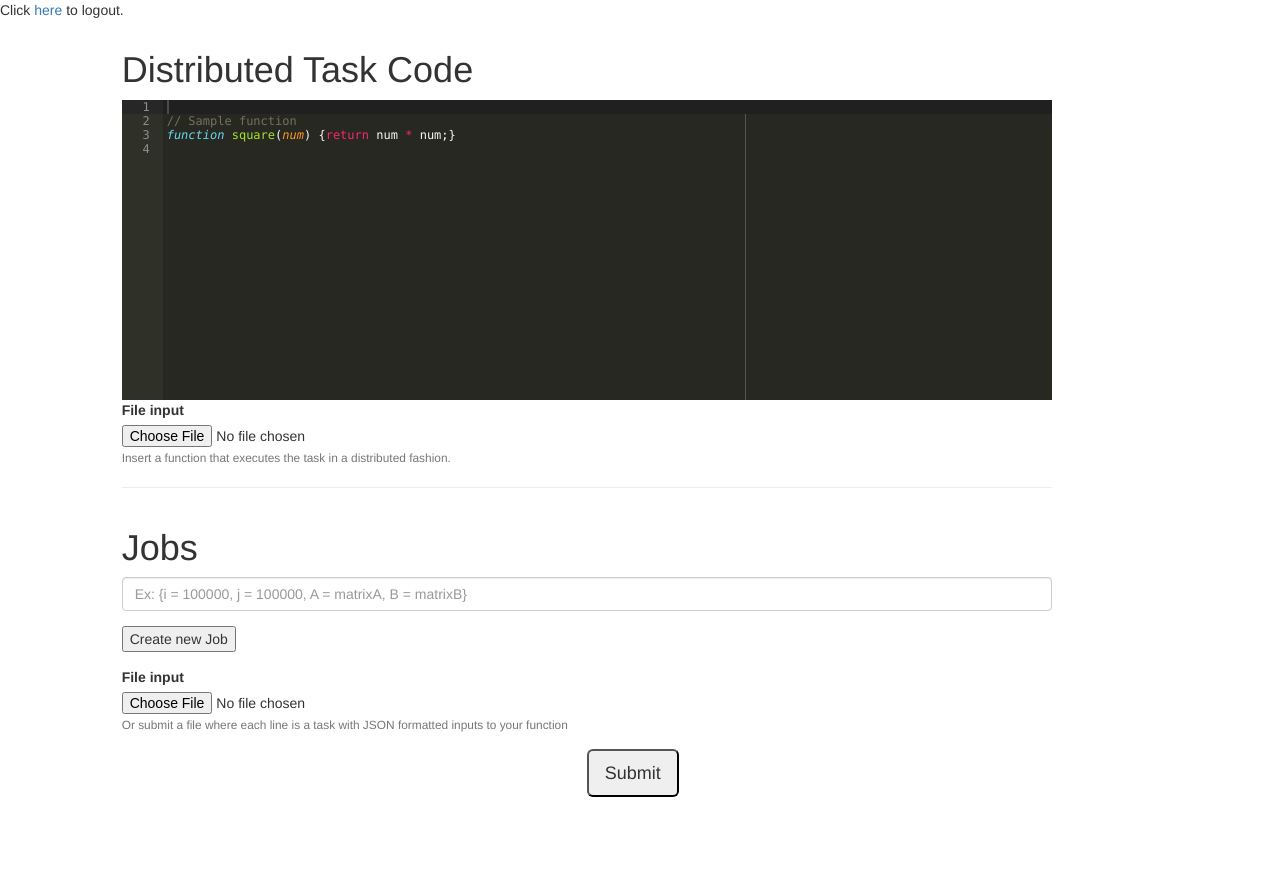
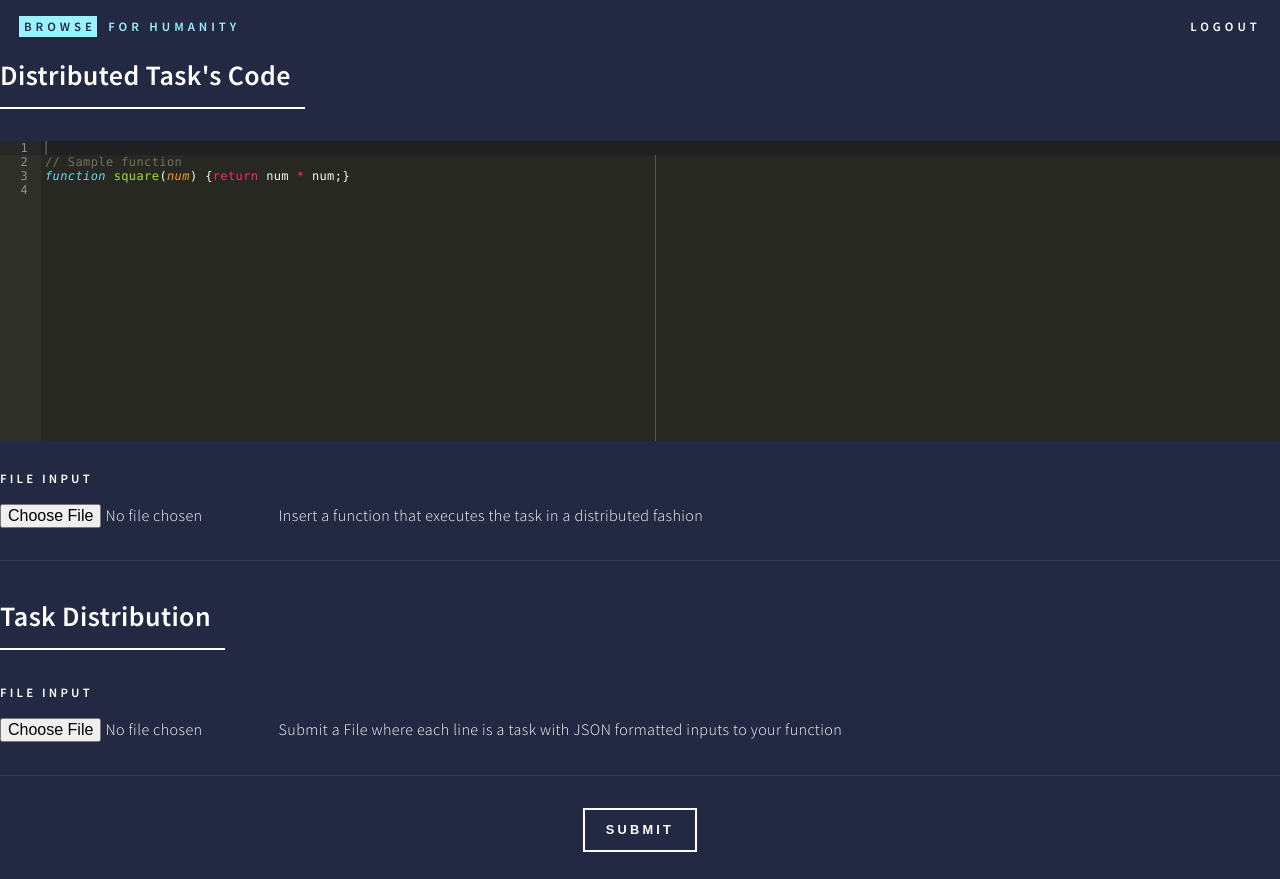
Before and after one commit to MkdmOmar/Browse-for-Humanity, a Flask app: page /createJob in a window 1280 px wide. Before the commit the page ends 797 px from the top, so only its background shows below. Run offline with Flask 2, Linux system fonts and the light colour scheme; the visitor is signed in with stand-in values (Sample User, id 1); some libraries are stand-ins or nearby versions.

Commit message:
When Will I get sleep

```diff
--- a/templates/createJob.html
+++ b/templates/createJob.html
@@ -23,18 +23,28 @@
 
 <body>
 
+	<div id="wrapper">
+
+             <!-- Header -->
+                    <header id="header" class="alt">
+                        <a href="index.html" class="logo"><strong>Browse</strong> <span>for Humanity</span></a>
+                        <nav>
+                            <a href="/logout">Logout</a>
+                        </nav>
+                    </header>
+
 	<!-- messages -->
 	{% for message in get_flashed_messages() %}
-	<h6>{{ message }}</h6>
+	<h5>{{ message }}</h5>
 	{% endfor %}
-	<p>Click <a href="/logout">here</a> to logout.</p>
 
 	<p hidden id="pEmail" name>{{ email }}</p>
 
 	<div class="col-lg-1"></div>
 	<form class="col-lg-9" id="submitJob" method="POST" enctype="multipart/form-data" action="{{ formAddress }}">
-		<h1 class="display-4">Distributed Task Code</h1>
-
+		<header class="major">
+			<h2>Distributed Task's Code</h2>
+			</header>
 		<div id="editor">
 // Sample function
 function square(num) {return num * num;}
@@ -43,37 +53,41 @@ function square(num) {return num * num;}
 			<!-- <div class="form-group">
 				<textarea name="typedCode" class="form-control" rows="3" placeholder="Paste your javascript here"></textarea>
 			</div> -->
-
+			<br>
 		<div class="form-group">
 	    	<label for="exampleInputFile">File input</label>
 	    	<input name="fileCode" type="file" class="form-control-file" id="exampleInputFile" aria-describedby="fileHelp">
-	    	<small id="fileHelp" class="form-text text-muted">Insert a function that executes the task in a distributed fashion.</small>
+	    	<small id="fileHelp" class="form-text text-muted"> Insert a function that executes the task in a distributed fashion</small>
 	  	</div>
 
 		<hr>
 		<div id="jobs_field"> <!-- div for jobs -->
 			<div id="selectedJobs"></div>
 			</div>
-			<div class="form-group">
-	    		<h1 class="display-4" style="float:left; padding-right: 20px">Jobs</h1> <p style="display:none;" id="jsonPopup">Data should be in JSON format corresponding to your getJob function.</p>
+			<header class="major">
+			<h2>Task Distribution</h2>
+			</header>
+			<!--<div class="form-group">
+	    		<p style="display:none;" id="jsonPopup">Data should be in JSON format corresponding to your getJob function.</p>
 	    		<input placeholder="Ex: {i = 100000, j = 100000, A = matrixA, B = matrixB}" class="form-control" id="job_field"/>
 	  		</div>
 	  		<div class="form-group">
-	  			<button href="#" id ="createJob">Create new Job</button>
-	  		</div>
+	  			<ul class="actions vertical">
+										<li><a href="#" class="button fit">Create A New Job</a></li>
+										</ul>
+	  		</div> -->
 	  		<div class="form-group">
 	  			<label for="exampleInputFile">File input</label>
-	    		<input name="tasksFile" type="file" class="form-control-file" id="tasksFile" aria-describedby="fileHelp">
-	    		<small id="fileHelp" class="form-text text-muted">Or submit a file where each 	line is a task with JSON formatted inputs to your function</small>
+	    		<input name="tasksFile" type="file" class="enter" id="tasksFile" aria-describedby="fileHelp">
+	    		<small id="fileHelp" class="form-text text-muted"> Submit a File where each line is a task with JSON formatted inputs to your function</small>
 	    	</div>
 		</div>
+		<hr>
 		<input type="hidden" id="emailInput" name="email" value = "" >
 		<input type="hidden" id="typedCode" name="typedCode" value = "" >
 
-		<div class="col-xs-3"></div>
-		<button class="btn-lg" id="submitJobs" type="submit">Submit</button>
-		<div class="col-xs-3"></div>
-
+		<center><button class="button" id="submitJobs" type="submit">Submit</button></center>
+		<br>
 
 	</form>
 	<div class="col-lg-1"></div>
@@ -97,13 +111,13 @@ function square(num) {return num * num;}
 
 
 
-	<!-- Include Bootstrap CSS -->
-	<link href="https://maxcdn.bootstrapcdn.com/bootstrap/3.3.7/css/bootstrap.min.css" rel="stylesheet" integrity="sha384-BVYiiSIFeK1dGmJRAkycuHAHRg32OmUcww7on3RYdg4Va+PmSTsz/K68vbdEjh4u" crossorigin="anonymous">
+	 <!-- Include CSS -->
+    <link rel="stylesheet" type=text/css href="{{ url_for('static', filename='css/main.css') }}" />
 
 	<!-- Include Bootstrap JS -->
 	<script src="https://maxcdn.bootstrapcdn.com/bootstrap/3.3.7/js/bootstrap.min.js"></script>
 
 	<script src="{{ url_for('static', filename='createJob.js') }}"></script>
-
+</div>
 	</body>
 	</html>
--- a/templates/login.html
+++ b/templates/login.html
@@ -44,7 +44,7 @@
 			</div>
 			<div class="field half">
 				<label for="password">Password</label>
-				<input type="text" name="password" id="password" />
+				<input type="password" name="password" id="password" />
 			</div>
 			<hr>
 
```
